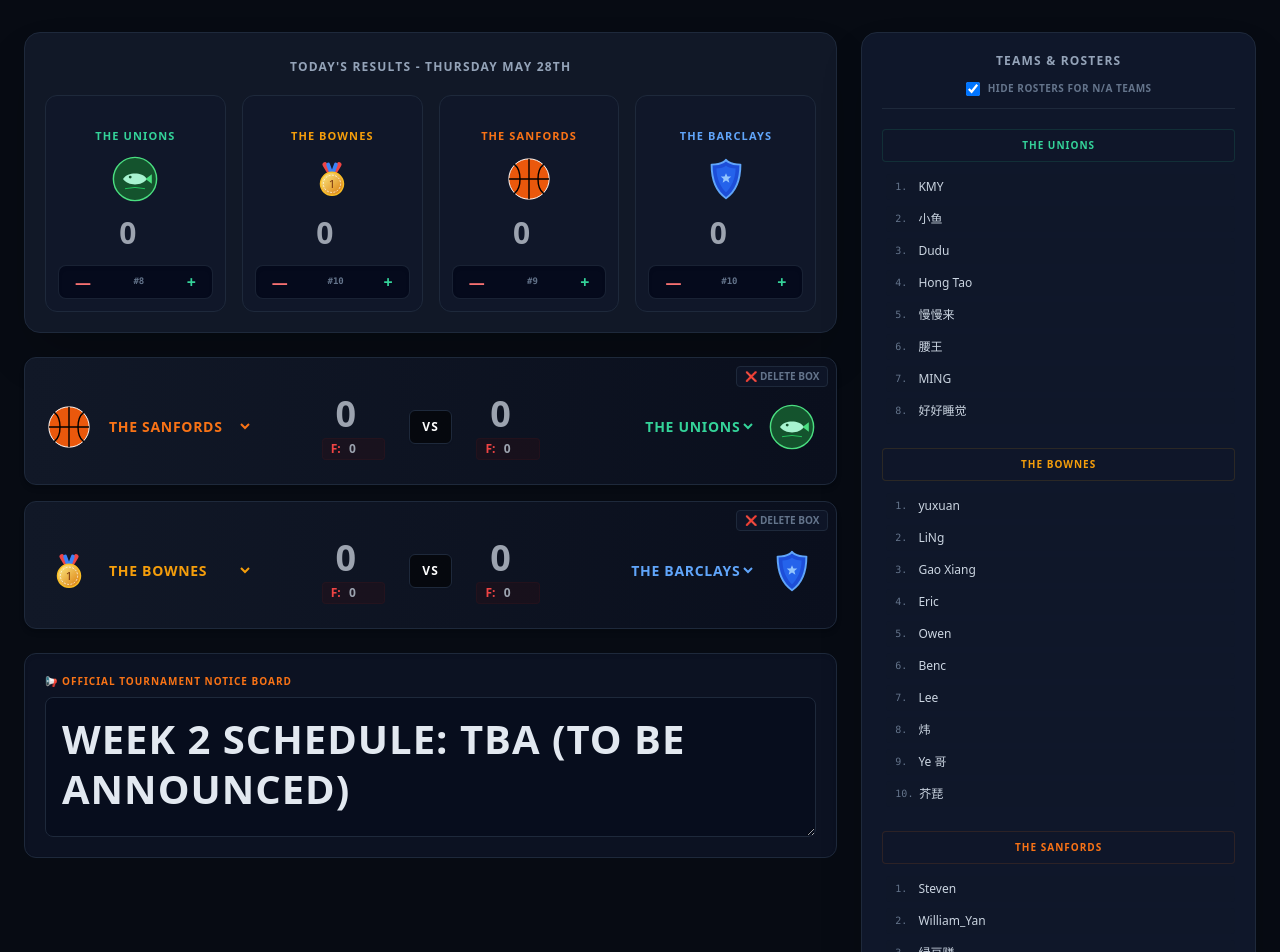
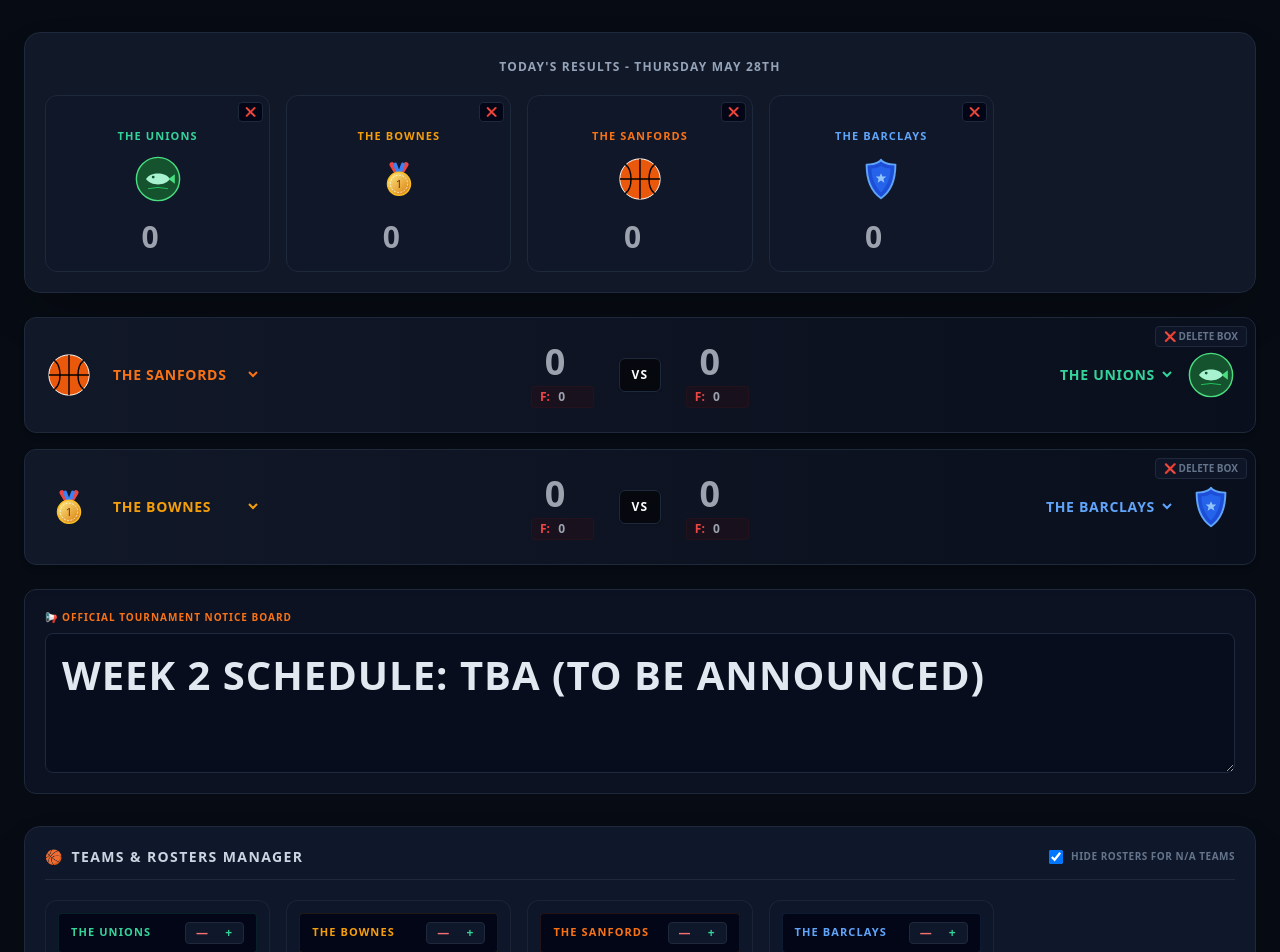
Before and after one commit to Steven-Ou/PS20_TOURNAMENT, a Next.js app: page / in a window 1280 px wide. Shown: the part 280-1232 px from the top of the page. Built offline with nearby package versions, Linux system fonts and the light colour scheme.

Commit message:
restructuring the structure

```diff
--- a/app/page.tsx
+++ b/app/page.tsx
@@ -562,16 +562,8 @@ export default function Home() {
     return matches.some((m) => m.teamA === teamKey || m.teamB === teamKey);
   };
 
-  if (!isHydrated) {
   return (
-      <div className="min-h-screen bg-[#070b13] text-slate-500 flex items-center justify-center font-mono text-xs">
-        LOADING TOURNAMENT DATABASE...
-      </div>
-    );
-  }
-
-  return (
-    <div className="min-h-screen bg-[#070b13] text-white p-4 md:p-6 font-sans antialiased">
+    <div className="min-h-screen bg-[#070b13] text-white p-3 md:p-6 font-sans antialiased">
       {/* ADMINISTRATIVE ACCESS CONSOLE OVERLAY */}
       <div className="max-w-7xl mx-auto mb-6 bg-[#111827] p-4 rounded-xl border border-slate-800 flex flex-col gap-4">
         <div className="flex flex-wrap justify-between items-center gap-3">
@@ -620,7 +612,7 @@ export default function Home() {
               placeholder="ENTER TEAM NAME..."
               value={newTeamName}
               onChange={(e) => setNewTeamName(e.target.value)}
-              className="bg-[#070b13] border border-slate-700 rounded px-3 py-1 text-xs outline-none text-white w-full sm:w-52 font-bold uppercase"
+              className="bg-[#070b13] border border-slate-700 rounded px-3 py-2 text-sm md:text-xs outline-none text-white w-full sm:w-52 font-bold uppercase"
             />
             <div className="flex items-center gap-2">
               <span className="text-xs text-slate-500 font-medium">
@@ -635,7 +627,7 @@ export default function Home() {
             </div>
             <button
               type="submit"
-              className="bg-emerald-600 hover:bg-emerald-700 text-white text-[11px] font-black px-3 py-1 rounded shadow w-full sm:w-auto"
+              className="bg-emerald-600 hover:bg-emerald-700 text-white text-[11px] font-black px-3 py-2 rounded shadow w-full sm:w-auto"
             >
               PRODUCE LIVE TEAM PROFILE
             </button>
@@ -665,12 +657,10 @@ export default function Home() {
         </div>
       </header>
 
-      {/* THREE-COLUMN LAYOUT STRUCTURE RESPONSIVE CONVERSION */}
-      <div className="grid grid-cols-1 lg:grid-cols-3 gap-6 max-w-7xl mx-auto items-start">
-        {/* MATCH STUFF CARDS ROW BOXES */}
-        <main className="lg:col-span-2 flex flex-col gap-6 w-full">
-          {/* HERO PREVIEW DASHBOARD / RESULT BANNER (ADAPTED FOR UNIFORM PHONE TAP ACTIONS) */}
-          <div className="bg-[#111827] border border-slate-800 rounded-2xl p-4 md:p-5 shadow-2xl">
+      {/* ONE INTEGRATED MAIN PANEL COLUMN */}
+      <div className="max-w-7xl mx-auto flex flex-col gap-6 items-start w-full">
+        {/* HERO PREVIEW DASHBOARD / TODAY'S RESULTS */}
+        <div className="bg-[#111827] border border-slate-800 rounded-2xl p-4 md:p-5 shadow-2xl w-full">
           <input
             type="text"
             value={resultsDay}
@@ -679,21 +669,19 @@ export default function Home() {
             className="bg-transparent text-xs font-bold text-center tracking-widest text-slate-400 uppercase w-full mb-5 border-none outline-none disabled:cursor-not-allowed"
           />
 
-            <div className="grid grid-cols-2 sm:grid-cols-3 md:grid-cols-4 gap-3 md:gap-4">
-              {teamsConfig.map((t) => {
-                const playerArray = rosters[t.key] || [];
-                return (
+          <div className="grid grid-cols-2 sm:grid-cols-3 md:grid-cols-4 lg:grid-cols-5 gap-3 md:gap-4">
+            {teamsConfig.map((t) => (
               <div
                 key={t.key}
-                    className="relative bg-slate-900/60 p-3 pt-8 rounded-xl border border-slate-800 flex flex-col items-center group min-w-[130px] transition-all"
+                className="relative bg-slate-900/60 p-3 pt-8 rounded-xl border border-slate-800 flex flex-col items-center group transition-all"
               >
                 {isAdmin && (
                   <button
                     type="button"
                     onClick={() => removeTeamFromSystem(t.key)}
-                        className="absolute top-1.5 right-1.5 text-[9px] text-slate-500 hover:text-red-400 font-extrabold px-1.5 py-0.5 rounded bg-slate-950 border border-slate-800 lg:opacity-0 group-hover:opacity-100 transition-opacity"
+                    className="absolute top-1.5 right-1.5 text-[9px] text-slate-500 hover:text-red-400 font-extrabold px-1.5 py-0.5 rounded bg-slate-950 border border-slate-800 transition-opacity"
                   >
-                        ❌ DELETE
+                    ❌
                   </button>
                 )}
                 <span
@@ -714,55 +702,19 @@ export default function Home() {
                       [t.key]: parseInt(e.target.value) || 0,
                     })
                   }
-                      className="bg-transparent font-black text-2xl md:text-3xl w-full text-center mt-3 border-none outline-none text-slate-200 disabled:cursor-not-allowed"
+                  className="bg-transparent font-black text-3xl w-full text-center mt-3 border-none outline-none text-slate-200 disabled:cursor-not-allowed py-1 rounded focus:bg-slate-950/40"
                 />
-
-                    {/* DYNAMIC SCALING ROWS EXPANDED IN CARDS HORIZONTALLY */}
-                    {isAdmin && (
-                      <div className="mt-3.5 flex items-center justify-between bg-slate-950/70 border border-slate-800/80 rounded-lg py-1 px-2 w-full shadow-inner">
-                        <button
-                          type="button"
-                          onClick={() => {
-                            if (playerArray.length > 1) {
-                              setRosters({
-                                ...rosters,
-                                [t.key]: playerArray.slice(0, -1),
-                              });
-                            }
-                          }}
-                          className="text-red-400 hover:text-red-300 font-black text-base px-2 active:scale-125 transition-transform touch-manipulation"
-                        >
-                          —
-                        </button>
-                        <span className="text-[9px] text-slate-500 font-bold font-mono">
-                          #{playerArray.length}
-                        </span>
-                        <button
-                          type="button"
-                          onClick={() => {
-                            setRosters({
-                              ...rosters,
-                              [t.key]: [...playerArray, ""],
-                            });
-                          }}
-                          className="text-emerald-400 hover:text-emerald-300 font-black text-base px-2 active:scale-125 transition-transform touch-manipulation"
-                        >
-                          +
-                        </button>
               </div>
-                    )}
-                  </div>
-                );
-              })}
+            ))}
           </div>
         </div>
 
-          {/* UN-SQUISHED RESPONSIVE MATCH LAYOUT TRACKING PANEL */}
-          <div className="flex flex-col gap-4">
+        {/* DYNAMIC SCORING MATRICES */}
+        <div className="flex flex-col gap-4 w-full">
           {matches.map((match) => (
             <div
               key={match.id}
-                className="relative bg-gradient-to-r from-[#111827] to-[#0a0f1d] border border-slate-800 rounded-xl p-4 md:p-5 pt-8 md:pt-8 flex flex-col md:flex-row items-center justify-between shadow-md gap-4 md:gap-0"
+              className="relative bg-gradient-to-r from-[#111827] to-[#0a0f1d] border border-slate-800 rounded-xl p-4 md:p-5 pt-8 flex flex-col md:flex-row items-center justify-between shadow-md gap-4 md:gap-0"
             >
               {isAdmin && (
                 <button
@@ -773,7 +725,7 @@ export default function Home() {
                 </button>
               )}
 
-                {/* TEAM A MODULE VIEW */}
+              {/* TEAM A DROPDOWN BLOCK */}
               <div className="flex items-center gap-3 w-full md:w-4/12 justify-start bg-slate-950/30 md:bg-transparent p-2 md:p-0 rounded-lg">
                 {handleLogoRender(
                   match.teamA,
@@ -786,17 +738,14 @@ export default function Home() {
                   onChange={(e) =>
                     updateMatchField(match.id, "teamA", e.target.value)
                   }
-                    className="bg-transparent font-extrabold tracking-wider text-sm outline-none border-none uppercase disabled:cursor-not-allowed cursor-pointer flex-1 md:flex-none"
+                  className="bg-transparent font-extrabold tracking-wider text-sm outline-none border-none uppercase disabled:cursor-not-allowed cursor-pointer flex-1 md:flex-none p-1 rounded focus:bg-slate-950"
                   style={{
                     color:
                       teamsConfig.find((t) => t.key === match.teamA)
                         ?.hexColor || "#94a3b8",
                   }}
                 >
-                    <option
-                      value="none"
-                      className="bg-[#070b13] text-slate-500"
-                    >
+                  <option value="none" className="bg-[#070b13] text-slate-500">
                     N/A (HIDE TEAM)
                   </option>
                   {teamsConfig.map((t) => (
@@ -812,7 +761,7 @@ export default function Home() {
                 </select>
               </div>
 
-                {/* SCORING AND FOULS CENTER MODULE (LARGE TARGET TOUCH AREA ON MOBILE) */}
+              {/* SCORING AND FOULS CENTER MODULE */}
               <div className="flex items-center justify-center gap-8 md:gap-6 w-full md:w-4/12 px-2 py-1 bg-slate-900/40 md:bg-transparent rounded-xl border border-slate-800/40 md:border-none">
                 <div className="flex flex-col items-center justify-center min-w-[60px]">
                   {match.teamA !== "none" ? (
@@ -829,7 +778,7 @@ export default function Home() {
                             parseInt(e.target.value) || 0,
                           )
                         }
-                          className="bg-transparent text-4xl font-black text-center w-16 border-none outline-none disabled:cursor-not-allowed h-10 touch-manipulation focus:bg-slate-900/80 rounded"
+                        className="bg-transparent text-4xl font-black text-center w-16 border-none outline-none disabled:cursor-not-allowed h-10 p-1 rounded focus:bg-slate-950"
                         style={{
                           color:
                             teamsConfig.find((t) => t.key === match.teamA)
@@ -843,7 +792,7 @@ export default function Home() {
                           placeholder="0"
                           value={match.foulsA === 0 ? "" : match.foulsA}
                           disabled={!isAdmin}
-                            className="bg-transparent w-8 text-center outline-none border-none p-0 font-bold focus:text-white text-xs touch-manipulation"
+                          className="bg-transparent w-8 text-center outline-none border-none p-0 font-bold focus:text-white text-xs"
                           onChange={(e) =>
                             updateMatchField(
                               match.id,
@@ -855,9 +804,7 @@ export default function Home() {
                       </div>
                     </>
                   ) : (
-                      <span className="text-slate-700 text-xs font-bold">
-                        —
-                      </span>
+                    <span className="text-slate-700 text-xs font-bold">—</span>
                   )}
                 </div>
 
@@ -880,7 +827,7 @@ export default function Home() {
                             parseInt(e.target.value) || 0,
                           )
                         }
-                          className="bg-transparent text-4xl font-black text-center w-16 border-none outline-none disabled:cursor-not-allowed h-10 touch-manipulation focus:bg-slate-900/80 rounded"
+                        className="bg-transparent text-4xl font-black text-center w-16 border-none outline-none disabled:cursor-not-allowed h-10 p-1 rounded focus:bg-slate-950"
                         style={{
                           color:
                             teamsConfig.find((t) => t.key === match.teamB)
@@ -894,7 +841,7 @@ export default function Home() {
                           placeholder="0"
                           value={match.foulsB === 0 ? "" : match.foulsB}
                           disabled={!isAdmin}
-                            className="bg-transparent w-8 text-center outline-none border-none p-0 font-bold focus:text-white text-xs touch-manipulation"
+                          className="bg-transparent w-8 text-center outline-none border-none p-0 font-bold focus:text-white text-xs"
                           onChange={(e) =>
                             updateMatchField(
                               match.id,
@@ -906,14 +853,12 @@ export default function Home() {
                       </div>
                     </>
                   ) : (
-                      <span className="text-slate-700 text-xs font-bold">
-                        —
-                      </span>
+                    <span className="text-slate-700 text-xs font-bold">—</span>
                   )}
                 </div>
               </div>
 
-                {/* TEAM B MODULE VIEW */}
+              {/* TEAM B DROPDOWN BLOCK */}
               <div className="flex items-center gap-3 w-full md:w-4/12 justify-end bg-slate-950/30 md:bg-transparent p-2 md:p-0 rounded-lg flex-row-reverse md:flex-row">
                 <select
                   value={match.teamB}
@@ -921,17 +866,14 @@ export default function Home() {
                   onChange={(e) =>
                     updateMatchField(match.id, "teamB", e.target.value)
                   }
-                    className="bg-transparent font-extrabold tracking-wider text-sm outline-none border-none uppercase text-right md:text-right disabled:cursor-not-allowed cursor-pointer flex-1 md:flex-none mr-2 md:mr-0"
+                  className="bg-transparent font-extrabold tracking-wider text-sm outline-none border-none uppercase text-right md:text-right disabled:cursor-not-allowed cursor-pointer flex-1 md:flex-none mr-2 md:mr-0 p-1 rounded focus:bg-slate-950"
                   style={{
                     color:
                       teamsConfig.find((t) => t.key === match.teamB)
                         ?.hexColor || "#94a3b8",
                   }}
                 >
-                    <option
-                      value="none"
-                      className="bg-[#070b13] text-slate-500"
-                    >
+                  <option value="none" className="bg-[#070b13] text-slate-500">
                     N/A (HIDE TEAM)
                   </option>
                   {teamsConfig.map((t) => (
@@ -956,7 +898,7 @@ export default function Home() {
         </div>
 
         {/* LARGE FORMAT BROADCAST BULLETIN NOTES SECTION */}
-          <div className="bg-[#0c1222] border border-slate-800 rounded-xl p-4 md:p-5 text-left shadow-inner flex flex-col">
+        <div className="bg-[#0c1222] border border-slate-800 rounded-xl p-4 md:p-5 text-left shadow-inner flex flex-col w-full">
           <span className="text-orange-500 text-[10px] uppercase font-black tracking-widest mb-2 flex items-center gap-1">
             <span>📢</span> OFFICIAL TOURNAMENT NOTICE BOARD
           </span>
@@ -968,28 +910,29 @@ export default function Home() {
             className="bg-slate-950/40 p-4 rounded-lg font-black text-xl md:text-[40px] text-slate-200 w-full min-h-[140px] border border-slate-800 outline-none uppercase tracking-wide leading-tight resize-y disabled:cursor-not-allowed disabled:bg-transparent disabled:border-none disabled:p-0"
           />
         </div>
-        </main>
 
-        {/* ROSTERS COLUMN PANELS (RESPONSIVE STACK GRID LAYOUT FROM 1 TO 2 COLS) */}
-        <aside className="bg-[#0f172a] border border-slate-800 rounded-2xl p-4 md:p-5 shadow-2xl lg:col-span-1 w-full">
-          <div className="border-b border-slate-800 pb-3 mb-5 flex flex-col gap-2">
-            <h3 className="text-center font-black tracking-widest text-xs text-slate-400 uppercase">
-              TEAMS & ROSTERS
+        {/* ========================================================= */}
+        {/* FIXED & WIDE ROSTERS LAYOUT PANEL PLACED HORIZONTALLY AT BOTTOM */}
+        {/* ========================================================= */}
+        <div className="bg-[#0f172a] border border-slate-800 rounded-2xl p-4 md:p-5 shadow-2xl w-full mt-2">
+          <div className="border-b border-slate-800 pb-3 mb-5 flex flex-col sm:flex-row justify-between items-center gap-3">
+            <h3 className="font-black tracking-widest text-sm text-slate-300 uppercase flex items-center gap-2">
+              <span>🏀</span> TEAMS & ROSTERS MANAGER
             </h3>
-            <label className="flex items-center justify-center gap-2 cursor-pointer select-none mt-1">
+            <label className="flex items-center gap-2 cursor-pointer select-none">
               <input
                 type="checkbox"
                 checked={hideEliminatedRosters}
                 onChange={(e) => setHideEliminatedRosters(e.target.checked)}
                 className="rounded bg-slate-900 border-slate-700 text-orange-500 focus:ring-0 w-3.5 h-3.5"
               />
-              <span className="text-[10px] text-slate-500 font-bold uppercase tracking-wider">
+              <span className="text-[10px] text-slate-500 font-black uppercase tracking-wider">
                 HIDE ROSTERS FOR N/A TEAMS
               </span>
             </label>
           </div>
 
-          <div className="grid grid-cols-1 sm:grid-cols-2 lg:grid-cols-1 gap-x-4 gap-y-6">
+          <div className="grid grid-cols-1 sm:grid-cols-2 md:grid-cols-3 lg:grid-cols-4 xl:grid-cols-5 gap-4">
             {teamsConfig.map((team) => {
               if (!isTeamActive(team.key)) return null;
               const playerArray = rosters[team.key] || [];
@@ -997,22 +940,58 @@ export default function Home() {
               return (
                 <div
                   key={team.key}
-                  className="space-y-3 transition-all duration-200 bg-slate-900/20 p-3 rounded-xl border border-slate-800/40 lg:bg-transparent lg:p-0 lg:border-none"
+                  className="space-y-3 bg-slate-900/30 p-3 rounded-xl border border-slate-800/80 flex flex-col justify-between"
                 >
+                  <div>
                     <div
-                    className="font-black text-[10px] p-2 rounded text-center tracking-widest uppercase border bg-slate-900/40"
+                      className="font-black text-[11px] p-2 rounded text-center tracking-widest uppercase border bg-slate-950 flex justify-between items-center px-3"
                       style={{
                         color: team.hexColor,
                         borderColor: `${team.hexColor}20`,
                       }}
                     >
-                    {team.name}
+                      <span>{team.name}</span>
+
+                      {/* ACCESSIBLE LINEUP SLOTS SCALER CONTROLS RESTORED */}
+                      {isAdmin && (
+                        <div className="flex items-center gap-2 text-xs bg-slate-900 px-1.5 py-0.5 rounded border border-slate-800">
+                          <button
+                            type="button"
+                            title="Remove Last Spot"
+                            onClick={() => {
+                              if (playerArray.length > 1) {
+                                setRosters({
+                                  ...rosters,
+                                  [team.key]: playerArray.slice(0, -1),
+                                });
+                              }
+                            }}
+                            className="text-red-400 hover:text-red-300 font-black px-1"
+                          >
+                            —
+                          </button>
+                          <button
+                            type="button"
+                            title="Add Player Spot"
+                            onClick={() => {
+                              setRosters({
+                                ...rosters,
+                                [team.key]: [...playerArray, ""],
+                              });
+                            }}
+                            className="text-emerald-400 hover:text-emerald-300 font-black px-1"
+                          >
+                            +
+                          </button>
                         </div>
-                  <ol className="space-y-1.5 text-xs text-slate-300 pl-1">
+                      )}
+                    </div>
+
+                    <ol className="space-y-1.5 text-xs text-slate-300 pl-1 mt-3">
                       {playerArray.map((player, idx) => (
                         <li
                           key={idx}
-                        className={`flex items-center gap-1 px-2 py-1 rounded border border-transparent ${isAdmin ? "bg-slate-900/40" : "bg-transparent"}`}
+                          className={`flex items-center gap-1 px-2 py-1 rounded border border-transparent ${isAdmin ? "bg-slate-900/60" : "bg-transparent"}`}
                         >
                           <span className="text-slate-500 font-mono text-[10px] w-4">
                             {idx + 1}.
@@ -1027,16 +1006,17 @@ export default function Home() {
                               teamCopy[idx] = e.target.value;
                               setRosters({ ...rosters, [team.key]: teamCopy });
                             }}
-                          className={`bg-transparent border-none p-0 w-full outline-none focus:text-white text-xs touch-manipulation focus:bg-slate-950/40 rounded px-1 ${!isAdmin ? "text-slate-200 font-normal cursor-default pointer-events-none" : ""}`}
+                            className={`bg-transparent border-none p-0 w-full outline-none focus:text-white text-sm md:text-xs py-0.5 px-1 rounded focus:bg-slate-950 ${!isAdmin ? "text-slate-200 font-normal cursor-default pointer-events-none" : ""}`}
                           />
                         </li>
                       ))}
                     </ol>
                   </div>
+                </div>
               );
             })}
           </div>
-        </aside>
+        </div>
       </div>
     </div>
   );
```
Lines whose indentation alone changed are shown as unchanged.
